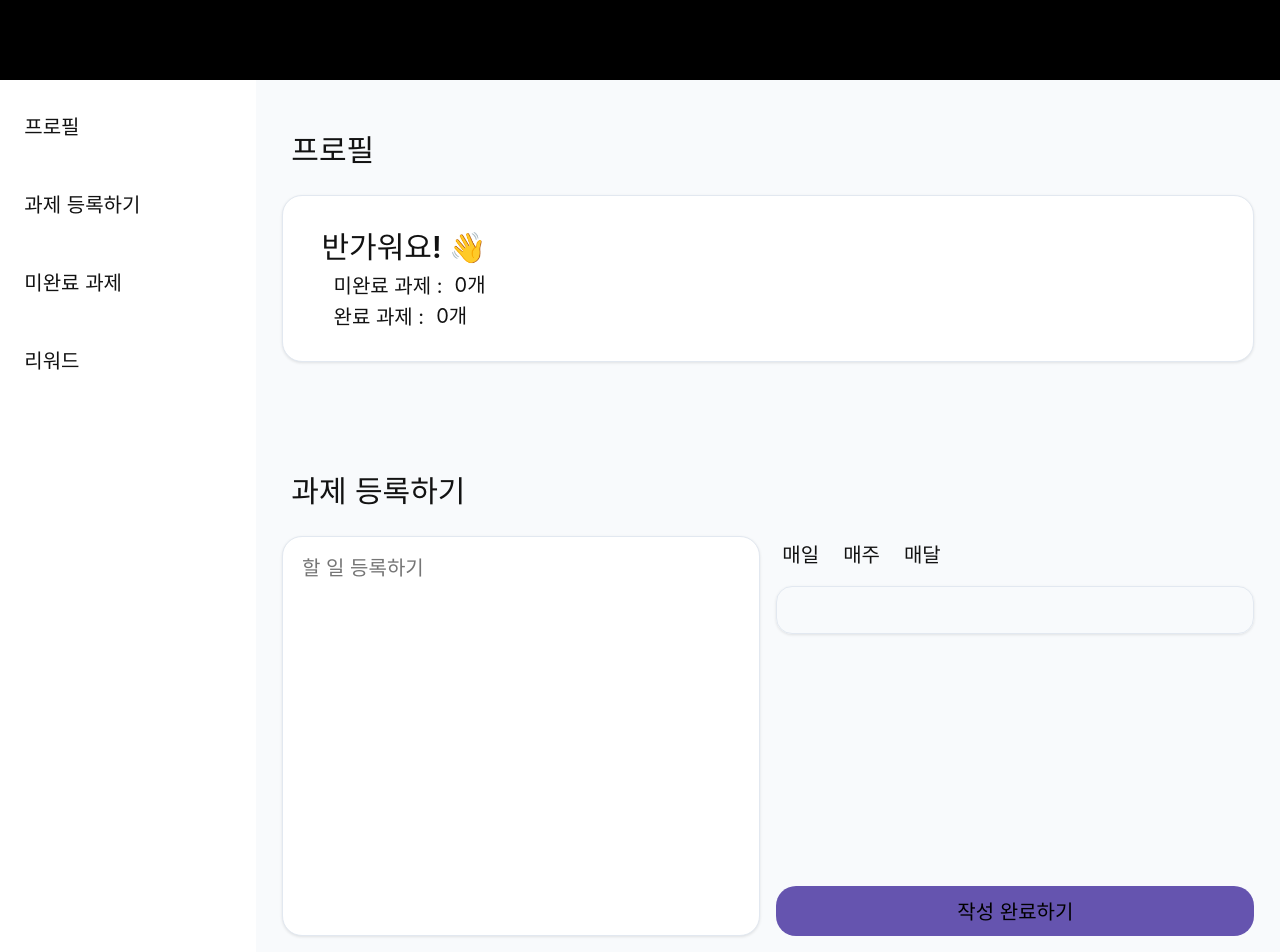
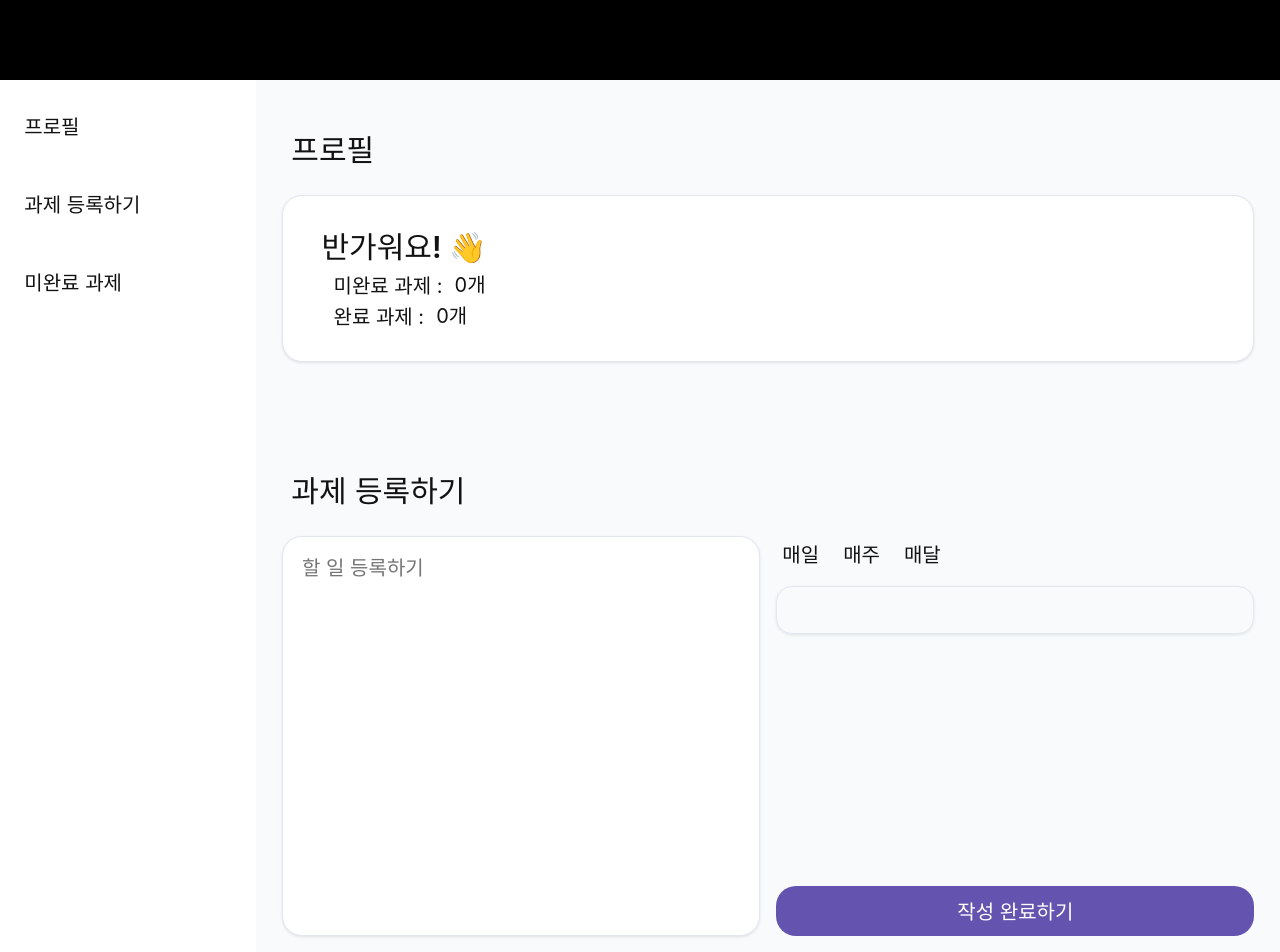
Before and after one commit to Cartridge9/SvelteApp-Narsha, a Svelte app: page / in a window 1280 px wide. Shown: the top 952 px of the page. Built offline with nearby package versions, Linux system fonts and the light colour scheme; a web font is replaced by a local one.

Commit message:
design : main todo button

```diff
--- a/src/components/MainApp.svelte
+++ b/src/components/MainApp.svelte
@@ -48,7 +48,6 @@
 				<button class="nav" on:click={()=>scrollTo('#profile')}>프로필</button>
 				<button class="nav" on:click={()=>scrollTo('#taskInput')}>과제 등록하기</button>
 				<button class="nav" on:click={()=>scrollTo('#yetTask')}>미완료 과제</button>
-				<button class="nav">리워드</button>
 			</div>
 		</aside>
 		<div class="contents">
--- a/src/components/MainTodo.svelte
+++ b/src/components/MainTodo.svelte
@@ -174,6 +174,7 @@
     height: 50px;
     font-size: 2rem;
     background-color: #6554AF;
+    color: white;
     border-radius: 20px;
     border: none;
     cursor: pointer;
```
